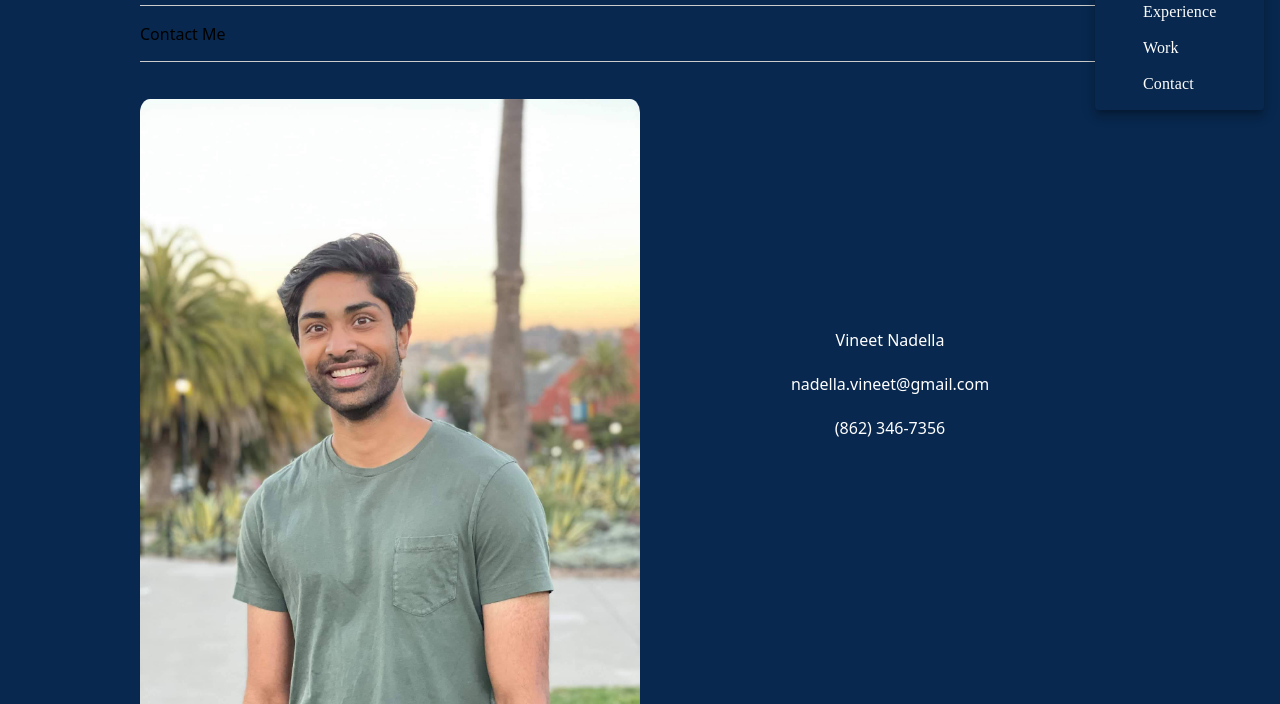
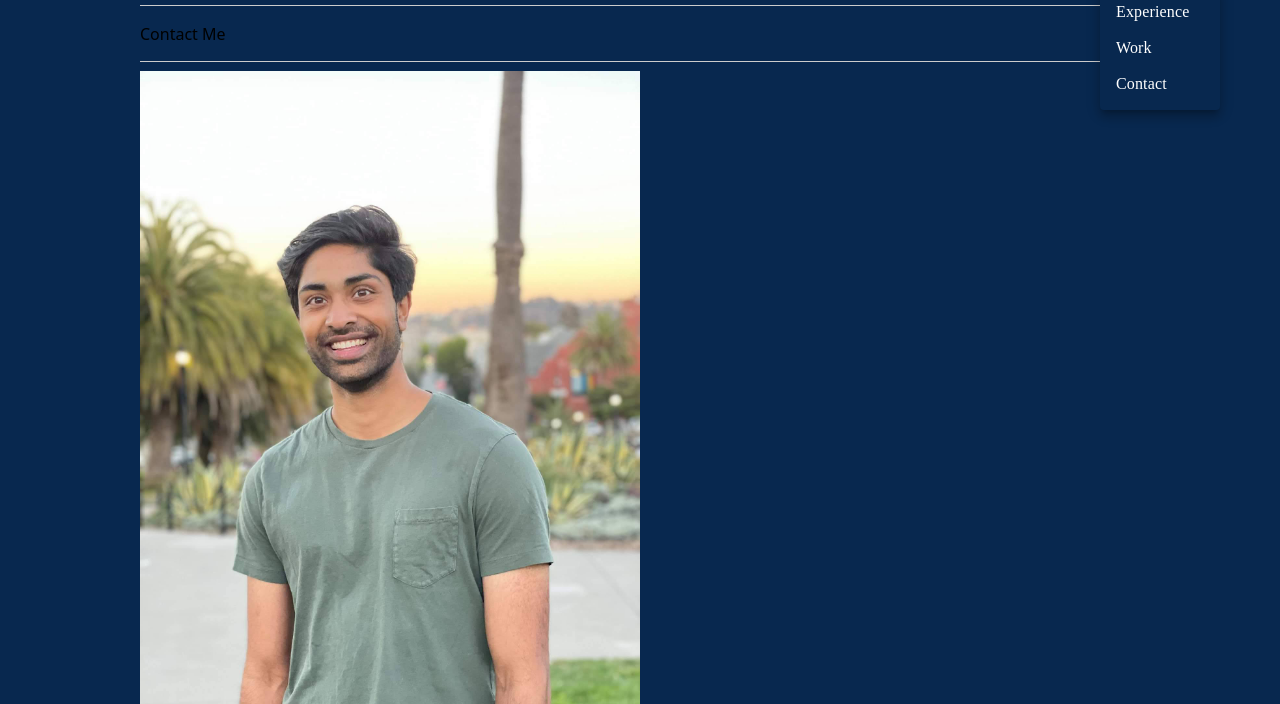
Before and after one commit to vineemon/personalwebsite, a Gatsby site: page /contact in a window 1280 px wide. Both pictures are taken after a click on the button "more". Shown: the part 96-800 px from the top of the page. Built offline with nearby package versions, Linux system fonts and the light colour scheme; Gatsby itself is replaced by a stand-in of ours.

Commit message:
remove mobile only view for now

```diff
--- a/src/components/header.js
+++ b/src/components/header.js
@@ -1,4 +1,5 @@
 import * as React from "react";
+import { useMediaQuery } from "react-responsive";
 import { header } from "./layout.module.css";
 import github from "../images/github.png";
 import linkedin from "../images/linkedin.png";
@@ -79,18 +80,19 @@ const Header = ({ link }) => {
           PaperProps={{
             style: {
               maxHeight: ITEM_HEIGHT * 4.5,
+              width: "15ch",
               backgroundColor: "rgba(8, 40, 79, 1"
             },
           }}
         >
-          <MenuItem style={{color:"white", fontFamily:"avenir" }}>
-          <a href="/experience">Experience</a>
+          <MenuItem href="/experience" component="a" style={{color:"white", fontFamily:"avenir" }}>
+            Experience
           </MenuItem>
-          <MenuItem style={{color:"white", fontFamily:"avenir"  }}>
-          <a href="/work">Work</a>
+          <MenuItem href="/work" component="a" style={{color:"white", fontFamily:"avenir"  }}>
+            Work
           </MenuItem>
-          <MenuItem style={{color:"white", fontFamily:"avenir"  }}>
-            <a href="/contact">Contact</a>
+          <MenuItem href="/contact" component="a" style={{color:"white", fontFamily:"avenir"  }}>
+            Contact
           </MenuItem>
         </Menu>
       </div>
--- a/src/pages/contact.js
+++ b/src/pages/contact.js
@@ -22,8 +22,9 @@ const IntroPage = () => {
       <hr />
       <p className={siteTitle}>Contact Me</p>
       <hr />
-      {!isTabletOrMobile && Content()}
-      {(isTabletOrMobile || isMobile) && MobileContent()}
+      {/* {!isTabletOrMobile && Content()} */}
+      {/* {(isTabletOrMobile || isMobile) && MobileContent()} */}
+      { MobileContent() }
     </div>
   );
 };
--- a/src/pages/index.js
+++ b/src/pages/index.js
@@ -5,10 +5,7 @@ import {
   container,
   siteTitle,
   images,
-  profileDesc,
-  profileImages,
 } from "../components/layout.module.css";
-import { CenterButton } from "../components/styles";
 import Header from "../components/header";
 
 // markup
```
